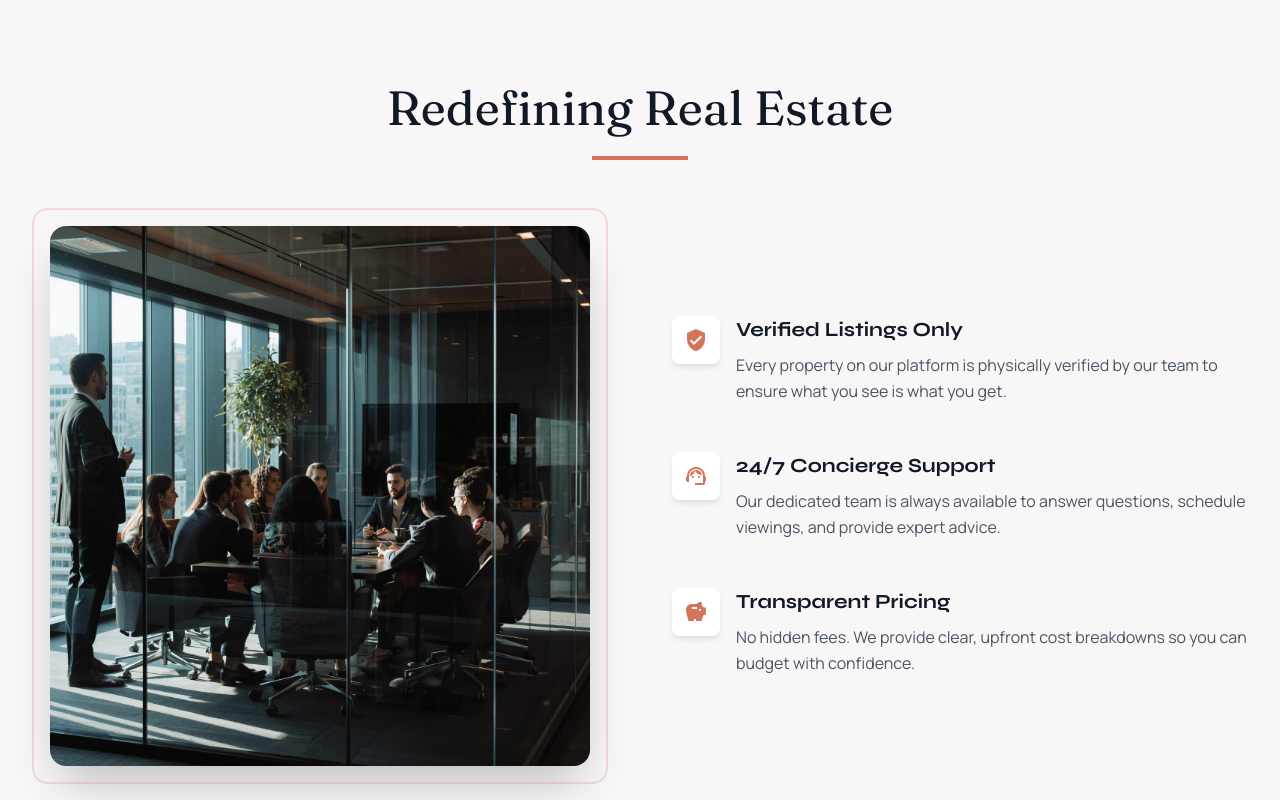
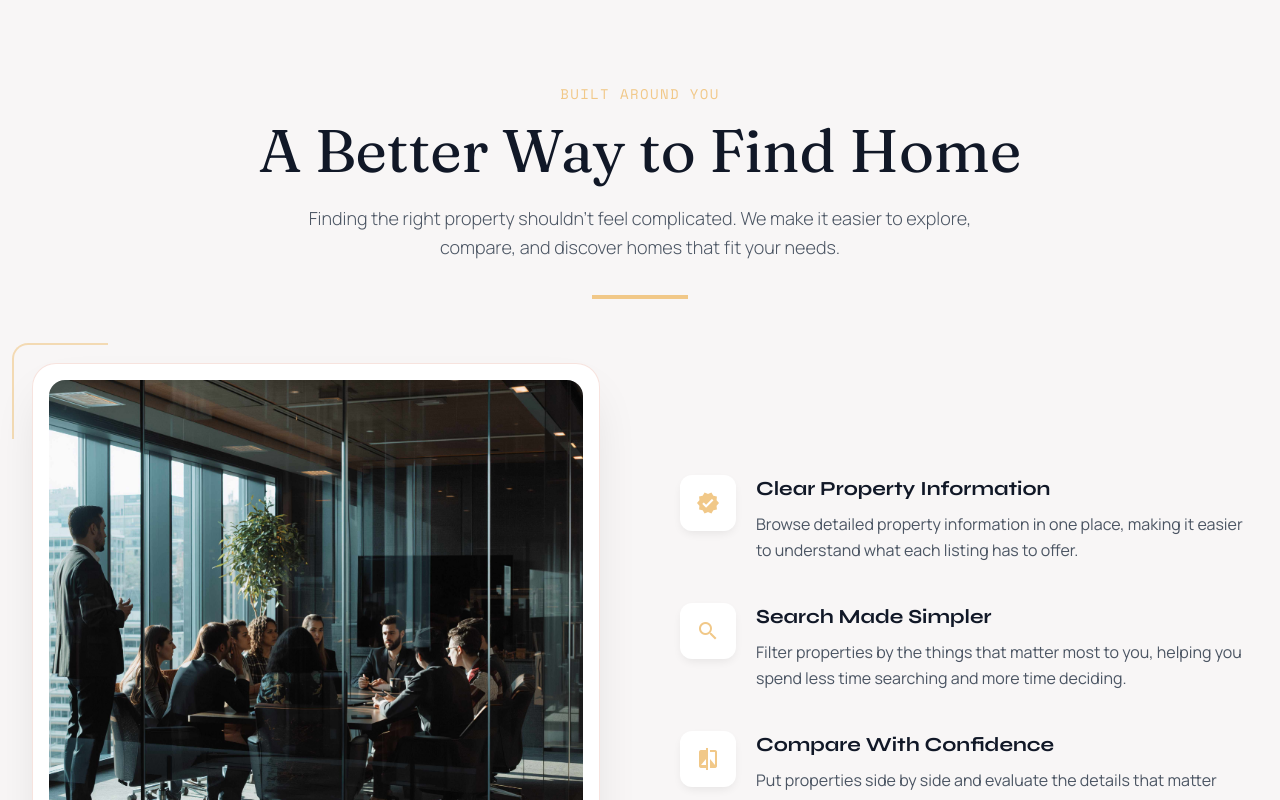
Before and after one commit to PavanYadavGo/frontend, a React (Vite) app: page / in a window 1280 px wide. Shown: the part 4200-5000 px from the top of the page. Built offline with nearby package versions, Linux system fonts and the light colour scheme; no server answers.

Commit message:
UI:content change in trustSignalsSection

```diff
--- a/src/components/home/TrustSignalsSection.tsx
+++ b/src/components/home/TrustSignalsSection.tsx
@@ -5,74 +5,121 @@ const TrustSignalsSection: React.FC = () => {
   return (
     <section className="bg-[#F8F6F6] py-24">
       <div className="max-w-[1280px] mx-auto px-8">
+
         {/* Section Header */}
-        <div className="text-center mb-12">
-          <h2 className="font-fraunces text-5xl text-[#111827] mb-6">Redefining Real Estate</h2>
-          <div className="w-24 h-1 bg-[#D4755B] mx-auto" />
+        <div className="text-center mb-16">
+          <div className="font-space-mono text-sm text-[#f1c888] uppercase tracking-widest mb-4">
+            Built Around You
+          </div>
+
+          <h2 className="font-fraunces text-5xl md:text-6xl text-[#111827] mb-6">
+            A Better Way to Find Home
+          </h2>
+
+          <p className="font-manrope font-light text-lg text-[#4b5563] max-w-[720px] mx-auto leading-relaxed">
+            Finding the right property shouldn't feel complicated. We make it
+            easier to explore, compare, and discover homes that fit your needs.
+          </p>
+
+          <div className="w-24 h-1 bg-[#f1c888] mx-auto mt-8" />
         </div>
 
         {/* Content Grid */}
-        <div className="grid grid-cols-1 lg:grid-cols-2 gap-16 items-center">
-          {/* Left - Image with Border */}
+        <div className="grid grid-cols-1 lg:grid-cols-2 gap-16 lg:gap-20 items-center">
+
+          {/* Left - Image */}
           <div className="relative">
-            <div className="border-2 border-[rgba(212,117,91,0.2)] rounded-2xl p-4">
+            {/* Decorative Element */}
+            <div className="absolute -top-5 -left-5 w-24 h-24 border-l-2 border-t-2 border-[#f1c888] rounded-tl-2xl opacity-60" />
+
+            <div className="relative border border-[rgba(212,117,91,0.2)] rounded-3xl p-4 bg-white shadow-[0px_25px_50px_-12px_rgba(0,0,0,0.12)]">
               <img
                 src={teamImage}
-                alt="Team meeting in modern office"
-                className="rounded-2xl shadow-[0px_25px_50px_-12px_rgba(0,0,0,0.25)] w-full"
+                alt="Our team working together"
+                className="rounded-2xl w-full h-auto object-cover"
               />
+            </div>
+
+            {/* Small Floating Card */}
+            <div className="absolute -bottom-6 -right-4 md:-right-6 bg-[#111827] text-white rounded-xl px-6 py-4 shadow-[0px_15px_30px_-10px_rgba(0,0,0,0.3)]">
+              <div className="font-space-mono text-xs text-[#f1c888] uppercase tracking-wider mb-1">
+                Our Approach
+              </div>
+              <div className="font-syne font-bold text-lg">
+                Simple. Clear. Reliable.
+              </div>
             </div>
           </div>
 
           {/* Right - Features */}
-          <div className="space-y-12">
+          <div className="space-y-10">
+
             {/* Feature 1 */}
-            <div className="flex gap-4">
+            <div className="flex gap-5">
               <div className="flex-shrink-0">
-                <div className="w-12 h-12 bg-white rounded-lg shadow-[0px_4px_6px_-1px_rgba(0,0,0,0.1)] flex items-center justify-center">
-                  <span className="font-material-icons text-2xl text-[#D4755B]">verified_user</span>
+                <div className="w-14 h-14 bg-white rounded-xl shadow-[0px_4px_10px_-2px_rgba(0,0,0,0.08)] flex items-center justify-center">
+                  <span className="font-material-icons text-2xl text-[#f1c888]">
+                    verified
+                  </span>
                 </div>
               </div>
+
               <div>
-                <h4 className="font-syne font-bold text-xl text-[#111827] mb-2">Verified Listings Only</h4>
+                <h4 className="font-syne font-bold text-xl text-[#111827] mb-2">
+                  Clear Property Information
+                </h4>
+
                 <p className="font-manrope text-base text-[#4b5563] leading-relaxed">
-                  Every property on our platform is physically verified by our team to
-                  ensure what you see is what you get.
+                  Browse detailed property information in one place, making it
+                  easier to understand what each listing has to offer.
                 </p>
               </div>
             </div>
 
             {/* Feature 2 */}
-            <div className="flex gap-4">
+            <div className="flex gap-5">
               <div className="flex-shrink-0">
-                <div className="w-12 h-12 bg-white rounded-lg shadow-[0px_4px_6px_-1px_rgba(0,0,0,0.1)] flex items-center justify-center">
-                  <span className="font-material-icons text-2xl text-[#D4755B]">support_agent</span>
+                <div className="w-14 h-14 bg-white rounded-xl shadow-[0px_4px_10px_-2px_rgba(0,0,0,0.08)] flex items-center justify-center">
+                  <span className="font-material-icons text-2xl text-[#f1c888]">
+                    search
+                  </span>
                 </div>
               </div>
+
               <div>
-                <h4 className="font-syne font-bold text-xl text-[#111827] mb-2">24/7 Concierge Support</h4>
+                <h4 className="font-syne font-bold text-xl text-[#111827] mb-2">
+                  Search Made Simpler
+                </h4>
+
                 <p className="font-manrope text-base text-[#4b5563] leading-relaxed">
-                  Our dedicated team is always available to answer questions,
-                  schedule viewings, and provide expert advice.
+                  Filter properties by the things that matter most to you,
+                  helping you spend less time searching and more time deciding.
                 </p>
               </div>
             </div>
 
             {/* Feature 3 */}
-            <div className="flex gap-4">
+            <div className="flex gap-5">
               <div className="flex-shrink-0">
-                <div className="w-12 h-12 bg-white rounded-lg shadow-[0px_4px_6px_-1px_rgba(0,0,0,0.1)] flex items-center justify-center">
-                  <span className="font-material-icons text-2xl text-[#D4755B]">savings</span>
+                <div className="w-14 h-14 bg-white rounded-xl shadow-[0px_4px_10px_-2px_rgba(0,0,0,0.08)] flex items-center justify-center">
+                  <span className="font-material-icons text-2xl text-[#f1c888]">
+                    compare
+                  </span>
                 </div>
               </div>
+
               <div>
-                <h4 className="font-syne font-bold text-xl text-[#111827] mb-2">Transparent Pricing</h4>
+                <h4 className="font-syne font-bold text-xl text-[#111827] mb-2">
+                  Compare With Confidence
+                </h4>
+
                 <p className="font-manrope text-base text-[#4b5563] leading-relaxed">
-                  No hidden fees. We provide clear, upfront cost breakdowns so you
-                  can budget with confidence.
+                  Put properties side by side and evaluate the details that
+                  matter before deciding which one deserves your attention.
                 </p>
               </div>
             </div>
+
           </div>
         </div>
       </div>
```
